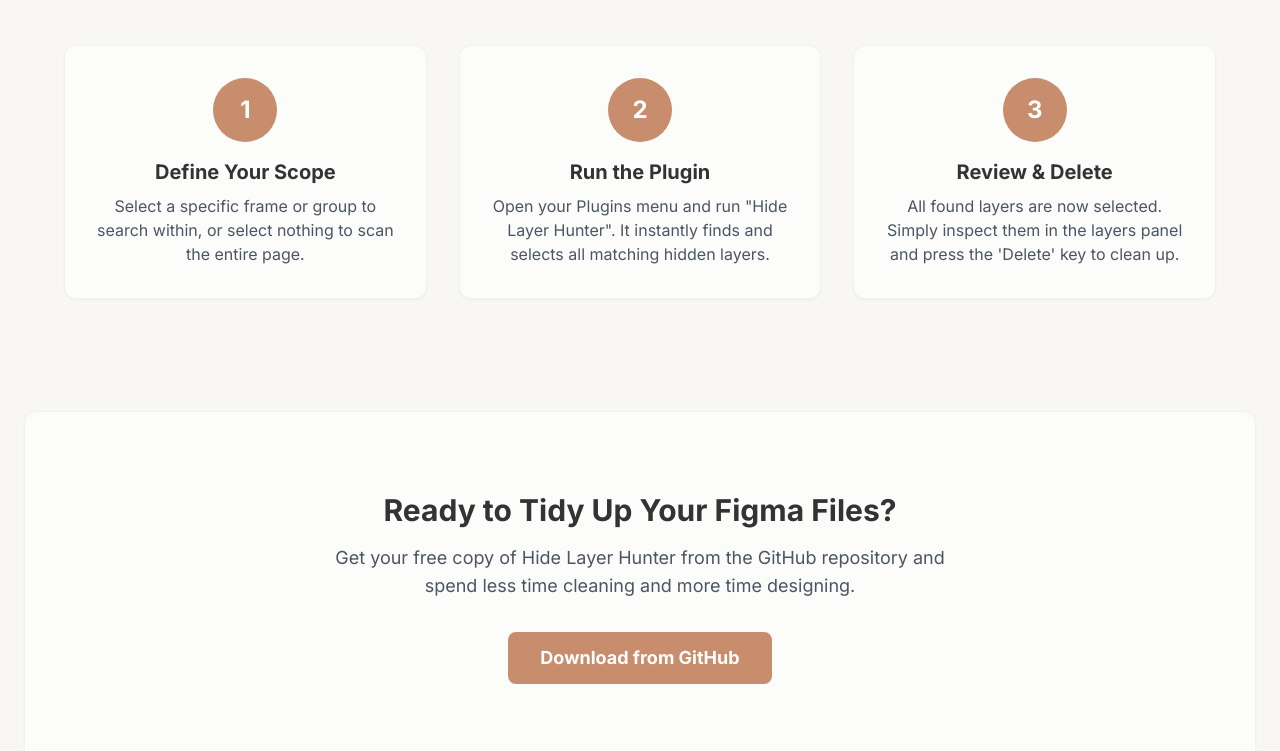
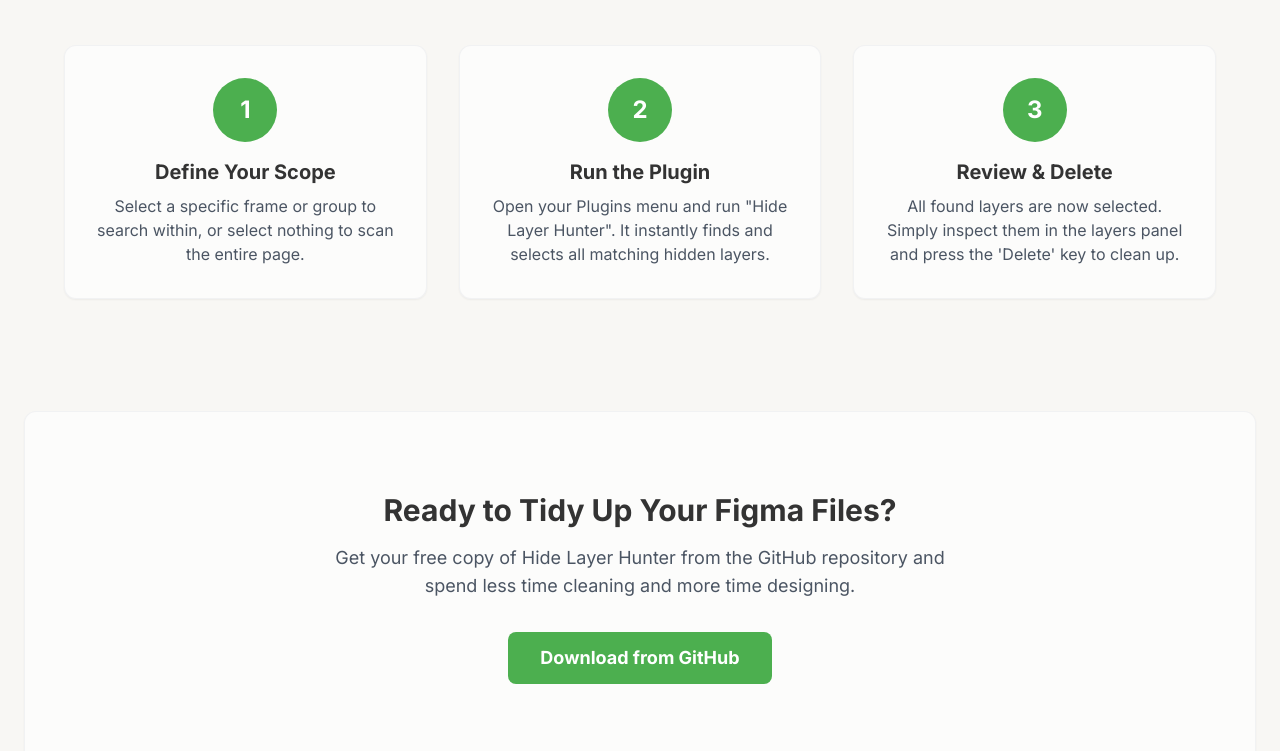
Before and after one commit to enamulkhanbd/figma-hide-layer-hunter, a website: page index.html in a window 1280 px wide. Shown: the part 1269-2020 px from the top of the page. Drawn offline with nearby package versions, Linux system fonts and the light colour scheme.

Commit message:
update website code

```diff
--- a/index.html
+++ b/index.html
@@ -47,7 +47,7 @@
                 Hide Layer Hunter is a simple but powerful Figma plugin to instantly find and select all hidden layers, helping you clean up your design files quickly and efficiently.
             </p>
             <a href="https://github.com/enamulkhanbd/figma-hide-layer-hunter/releases" target="_blank"
-               class="btn-primary inline-block bg-[#c78d6d] text-white font-bold py-3 px-8 rounded-lg text-lg">
+               class="btn-primary inline-block bg-[#4caf4f] text-white font-bold py-3 px-8 rounded-lg text-lg">
                 Get Hide Layer Hunter
             </a>
         </header>
@@ -88,17 +88,17 @@
             </div>
             <div class="grid md:grid-cols-3 gap-8 max-w-6xl mx-auto">
                 <div class="feature-card text-center bg-white/60 p-8 rounded-xl shadow-sm border border-gray-200/50">
-                    <div class="flex items-center justify-center w-16 h-16 mx-auto bg-[#c78d6d] text-white text-2xl font-bold rounded-full mb-4">1</div>
+                    <div class="flex items-center justify-center w-16 h-16 mx-auto bg-[#4caf4f] text-white text-2xl font-bold rounded-full mb-4">1</div>
                     <h3 class="text-xl font-bold mb-2">Define Your Scope</h3>
                     <p class="text-gray-600">Select a specific frame or group to search within, or select nothing to scan the entire page.</p>
                 </div>
                 <div class="feature-card text-center bg-white/60 p-8 rounded-xl shadow-sm border border-gray-200/50">
-                    <div class="flex items-center justify-center w-16 h-16 mx-auto bg-[#c78d6d] text-white text-2xl font-bold rounded-full mb-4">2</div>
+                    <div class="flex items-center justify-center w-16 h-16 mx-auto bg-[#4caf4f] text-white text-2xl font-bold rounded-full mb-4">2</div>
                     <h3 class="text-xl font-bold mb-2">Run the Plugin</h3>
                     <p class="text-gray-600">Open your Plugins menu and run "Hide Layer Hunter". It instantly finds and selects all matching hidden layers.</p>
                 </div>
                 <div class="feature-card text-center bg-white/60 p-8 rounded-xl shadow-sm border border-gray-200/50">
-                    <div class="flex items-center justify-center w-16 h-16 mx-auto bg-[#c78d6d] text-white text-2xl font-bold rounded-full mb-4">3</div>
+                    <div class="flex items-center justify-center w-16 h-16 mx-auto bg-[#4caf4f] text-white text-2xl font-bold rounded-full mb-4">3</div>
                     <h3 class="text-xl font-bold mb-2">Review & Delete</h3>
                     <p class="text-gray-600">All found layers are now selected. Simply inspect them in the layers panel and press the 'Delete' key to clean up.</p>
                 </div>
@@ -113,7 +113,7 @@
                     Get your free copy of Hide Layer Hunter from the GitHub repository and spend less time cleaning and more time designing.
                 </p>
                 <a href="https://github.com/enamulkhanbd/figma-hide-layer-hunter/releases" target="_blank"
-                   class="btn-primary inline-block bg-[#c78d6d] text-white font-bold py-3 px-8 rounded-lg text-lg">
+                   class="btn-primary inline-block bg-[#4caf4f] text-white font-bold py-3 px-8 rounded-lg text-lg">
                     Download from GitHub
                 </a>
             </div>
@@ -124,7 +124,7 @@
     <footer class="text-center py-8">
         <p class="text-gray-500">
             A plugin by enamulkhanbd.
-            <a href="https://github.com/enamulkhanbd/figma-hide-layer-hunter" target="_blank" class="underline hover:text-[#c78d6d]">View Source on GitHub</a>
+            <a href="https://github.com/enamulkhanbd/figma-hide-layer-hunter" target="_blank" class="underline hover:text-[#4caf4f]">View Source on GitHub</a>
         </p>
     </footer>
 
```
